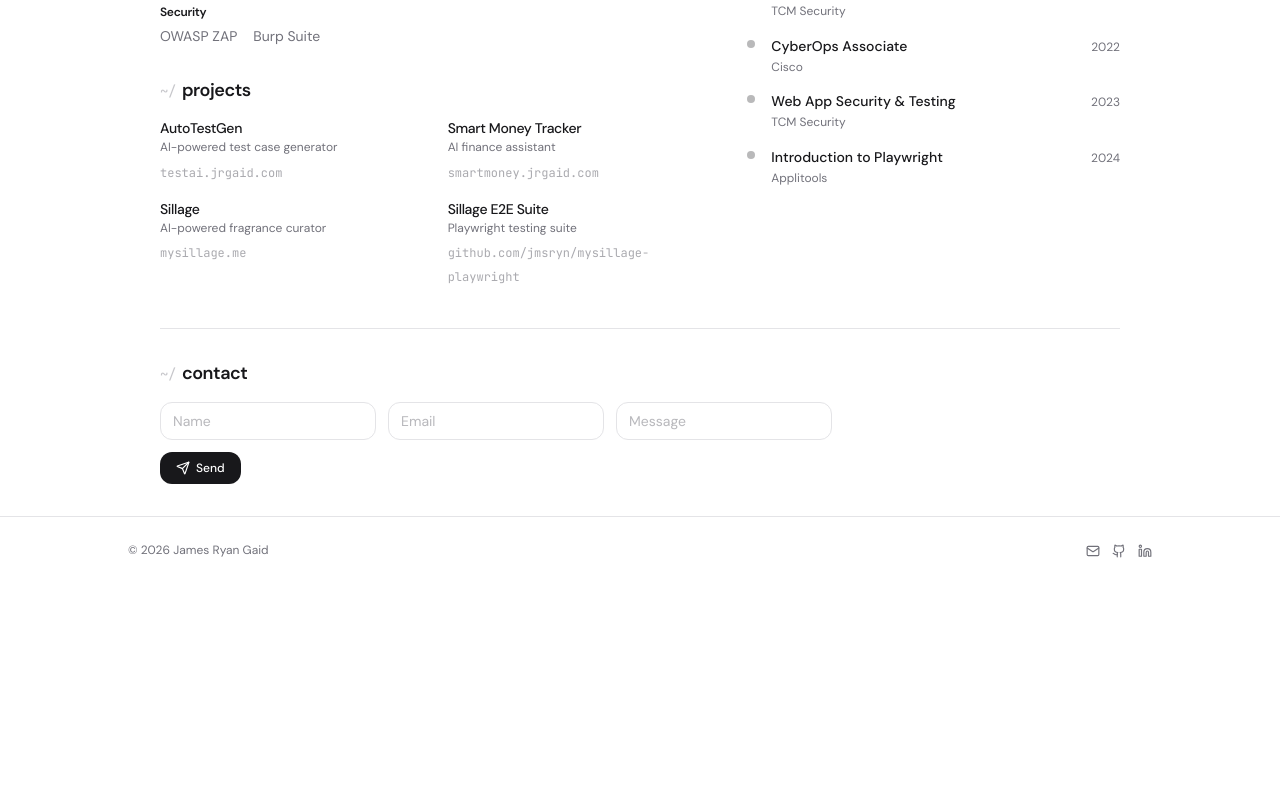
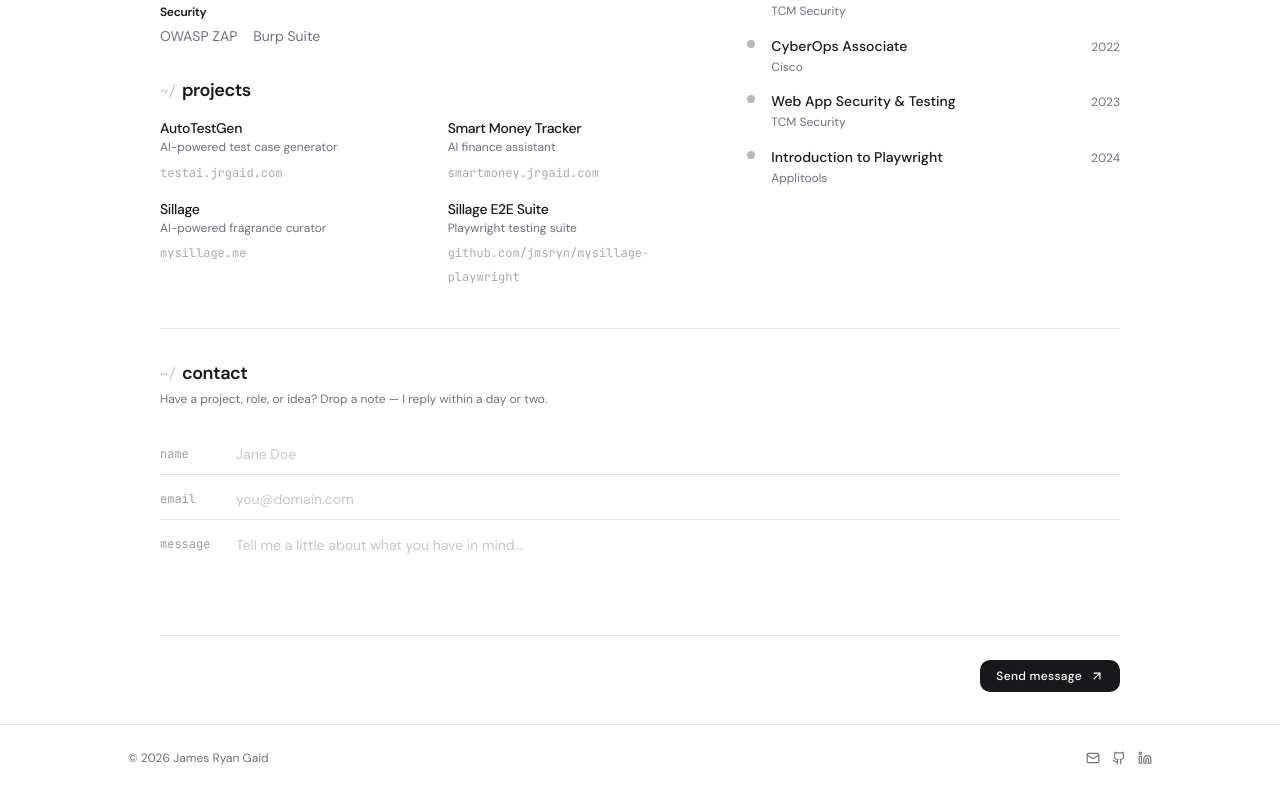
Before and after one commit to jmsryn/portfolio, a Next.js app: page / in a window 1280 px wide. Shown: the part 811-1603 px from the top of the page. Before the commit the page ends 1396 px from the top, so only its background shows below. Built offline with nearby package versions, Linux system fonts and the light colour scheme; no server answers.

Commit message:
feat: enhance Contact component with improved form layout, validation, and user feedback

```diff
--- a/package.json
+++ b/package.json
@@ -23,6 +23,7 @@
     "next": "15.2.4",
     "next-themes": "^0.4.6",
     "postcss": "^8.5.3",
+    "qrcode.react": "^4.2.0",
     "react": "^19.2.3",
     "react-dom": "^19.2.3",
     "react-scroll": "^1.9.3",
--- a/src/components/Contact.tsx
+++ b/src/components/Contact.tsx
@@ -1,7 +1,9 @@
 'use client';
 
 import { useState } from 'react';
-import { Send, CheckCircle, AlertCircle, Loader2 } from 'lucide-react';
+import { ArrowUpRight, CheckCircle2, AlertCircle, Loader2 } from 'lucide-react';
+
+type Status = 'idle' | 'success' | 'error';
 
 export default function Contact() {
   const [formData, setFormData] = useState({
@@ -10,7 +12,8 @@ export default function Contact() {
     message: '',
   });
   const [isSubmitting, setIsSubmitting] = useState(false);
-  const [submitStatus, setSubmitStatus] = useState<'idle' | 'success' | 'error'>('idle');
+  const [submitStatus, setSubmitStatus] = useState<Status>('idle');
+  const [focused, setFocused] = useState<string | null>(null);
   const formspreeId = process.env.NEXT_PUBLIC_FORMSPREE_ID;
 
   const handleSubmit = async (e: React.FormEvent) => {
@@ -47,64 +50,123 @@ export default function Contact() {
     setFormData((prev) => ({ ...prev, [e.target.name]: e.target.value }));
   };
 
+  const fieldClasses =
+    'w-full bg-transparent text-sm text-foreground placeholder:text-muted-foreground/40 focus:outline-none font-sans';
+
+  const rowClasses = (name: string) =>
+    `group flex items-start gap-3 border-b transition-colors ${
+      focused === name ? 'border-foreground/40' : 'border-border'
+    } py-2.5`;
+
   return (
     <section id="contact" className="py-8 border-t border-border">
-      <h2 className="text-lg font-semibold text-foreground font-sans mb-4">
-        <span className="text-muted-foreground/40 font-mono font-normal text-sm mr-1.5">~/</span>contact
+      <h2 className="text-lg font-semibold text-foreground font-sans mb-1">
+        <span className="text-muted-foreground/40 font-mono font-normal text-sm mr-1.5">~/</span>
+        contact
       </h2>
+      <p className="text-xs text-muted-foreground mb-6">
+        Have a project, role, or idea? Drop a note — I reply within a day or two.
+      </p>
 
-      <form onSubmit={handleSubmit} className="grid grid-cols-1 sm:grid-cols-3 gap-3 max-w-2xl">
+      <form onSubmit={handleSubmit} className="w-full space-y-1">
+        <div className={rowClasses('name')}>
+          <label
+            htmlFor="contact-name"
+            className="font-mono text-xs text-muted-foreground/70 pt-0.5 w-16 shrink-0 select-none"
+          >
+            name
+          </label>
           <input
+            id="contact-name"
             type="text"
             name="name"
             value={formData.name}
             onChange={handleChange}
+            onFocus={() => setFocused('name')}
+            onBlur={() => setFocused(null)}
             required
-          className="px-3 py-2 bg-background border border-border rounded-lg text-sm text-foreground placeholder:text-muted-foreground/50 focus:outline-none focus:ring-1 focus:ring-foreground/10"
-          placeholder="Name"
+            autoComplete="name"
+            placeholder="Jane Doe"
+            className={fieldClasses}
           />
+        </div>
+
+        <div className={rowClasses('email')}>
+          <label
+            htmlFor="contact-email"
+            className="font-mono text-xs text-muted-foreground/70 pt-0.5 w-16 shrink-0 select-none"
+          >
+            email
+          </label>
           <input
+            id="contact-email"
             type="email"
             name="email"
             value={formData.email}
             onChange={handleChange}
+            onFocus={() => setFocused('email')}
+            onBlur={() => setFocused(null)}
             required
-          className="px-3 py-2 bg-background border border-border rounded-lg text-sm text-foreground placeholder:text-muted-foreground/50 focus:outline-none focus:ring-1 focus:ring-foreground/10"
-          placeholder="Email"
+            autoComplete="email"
+            placeholder="you@domain.com"
+            className={fieldClasses}
           />
-        <input
-          type="text"
+        </div>
+
+        <div className={rowClasses('message')}>
+          <label
+            htmlFor="contact-message"
+            className="font-mono text-xs text-muted-foreground/70 pt-0.5 w-16 shrink-0 select-none"
+          >
+            message
+          </label>
+          <textarea
+            id="contact-message"
             name="message"
             value={formData.message}
             onChange={handleChange}
+            onFocus={() => setFocused('message')}
+            onBlur={() => setFocused(null)}
             required
-          className="px-3 py-2 bg-background border border-border rounded-lg text-sm text-foreground placeholder:text-muted-foreground/50 focus:outline-none focus:ring-1 focus:ring-foreground/10"
-          placeholder="Message"
+            rows={4}
+            placeholder="Tell me a little about what you have in mind…"
+            className={`${fieldClasses} resize-none leading-relaxed`}
           />
-        <div className="sm:col-span-3 flex items-center gap-3">
+        </div>
+
+        <div className="pt-5 flex items-center justify-between gap-3 flex-wrap">
+          <div className="flex items-center gap-2 min-h-[1.25rem]" aria-live="polite">
+            {submitStatus === 'success' && (
+              <span className="inline-flex items-center gap-1.5 text-xs text-foreground">
+                <CheckCircle2 className="w-3.5 h-3.5 text-emerald-500" />
+                Message sent — talk soon.
+              </span>
+            )}
+            {submitStatus === 'error' && (
+              <span className="inline-flex items-center gap-1.5 text-xs text-destructive">
+                <AlertCircle className="w-3.5 h-3.5" />
+                Something broke. Try again or email me directly.
+              </span>
+            )}
+          </div>
+
           <button
             type="submit"
             disabled={isSubmitting}
-            className="inline-flex items-center gap-1.5 px-4 py-2 bg-primary text-primary-foreground rounded-lg text-xs font-medium hover:opacity-90 transition-opacity disabled:opacity-50"
+            className="inline-flex items-center gap-2 px-4 py-2 bg-primary text-primary-foreground rounded-md text-xs font-medium tracking-wide hover:opacity-90 active:scale-[0.98] transition-all disabled:opacity-50 disabled:cursor-not-allowed"
           >
             {isSubmitting ? (
+              <>
                 <Loader2 className="w-3.5 h-3.5 animate-spin" />
+                <span>Sending</span>
+              </>
             ) : (
-              <Send className="w-3.5 h-3.5" />
+              <>
+                <span>Send message</span>
+                <ArrowUpRight className="w-3.5 h-3.5" />
+              </>
             )}
-            {isSubmitting ? 'Sending...' : 'Send'}
           </button>
-
-          {submitStatus === 'success' && (
-            <span className="flex items-center gap-1 text-xs text-green-600">
-              <CheckCircle className="w-3.5 h-3.5" /> Sent
-            </span>
-          )}
-          {submitStatus === 'error' && (
-            <span className="flex items-center gap-1 text-xs text-destructive">
-              <AlertCircle className="w-3.5 h-3.5" /> Failed
-            </span>
-          )}
         </div>
       </form>
     </section>
```
Also changed, not shown: 1 other file (tests, documents, lock files or other folders). Lines whose indentation alone changed are shown as unchanged.
